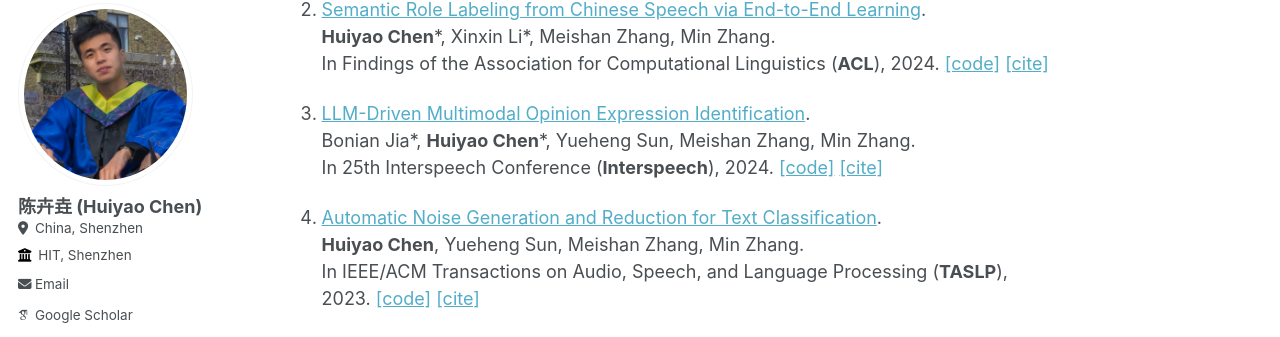
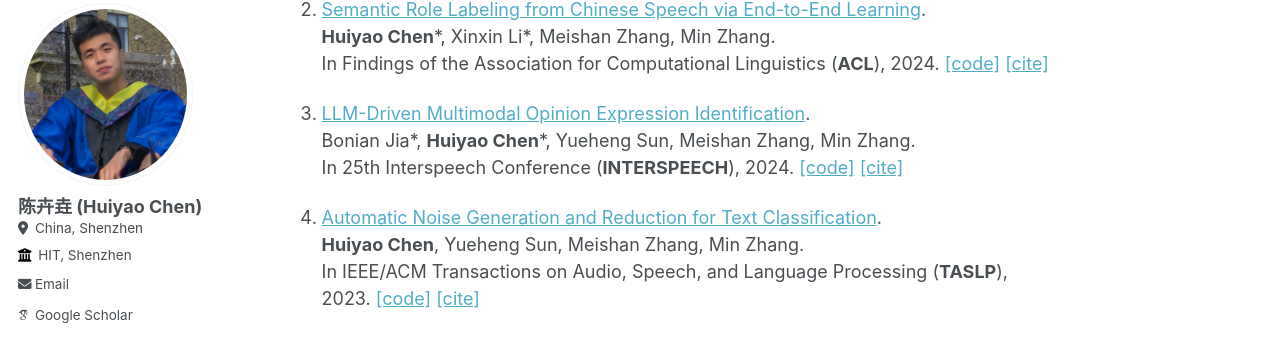
Before and after one commit to DreamH1gh/DreamH1gh.github.io, a Jekyll site: the page built from _pages/about.md, in a window 1280 px wide and 900 px high, scrolled down 1002 px. Shown: the part 103-440 px from the top of the window. Built offline with Jekyll 4.4.1, drawn with Linux system fonts in a browser that asks for light colours; some web fonts are replaced; part of the change alters nothing that is shown.

```diff
--- a/_pages/about.md
+++ b/_pages/about.md
@@ -41,11 +41,11 @@ In Transactions of the Association for Computational Linguistics (**TACL**), 202
 <br/>
 In Findings of the Association for Computational Linguistics (**ACL**), 2024. [[code]](https://github.com/DreamH1gh/SpeechSRL) [[cite]](https://aclanthology.org/2024.findings-acl.527/)
 
-3. [LLM-Driven Multimodal Opinion Expression Identification](https://arxiv.org/abs/2406.18088).
+3. [LLM-Driven Multimodal Opinion Expression Identification](https://www.isca-archive.org/interspeech_2024/jia24_interspeech.pdf).
 <br/>
 Bonian Jia\*, **Huiyao Chen**\*, Yueheng Sun, Meishan Zhang, Min Zhang.
 <br/>
-In 25th Interspeech Conference (**Interspeech**), 2024. [[code]](https://github.com/3cqscbr26/LLM-MOEI) [[cite]](https://scholar.googleusercontent.com/scholar.bib?q=info:cHJzdM51U3AJ:scholar.google.com/&output=citation&scisdr=ClFwRwRWENvYwCCaQjY:AFWwaeYAAAAAZoOcWjb6pqkiYI70Wh4z0dKYMEI&scisig=AFWwaeYAAAAAZoOcWgNDuy7eelrNkr9ExMNkkWc&scisf=4&ct=citation&cd=-1&hl=zh-CN)
+In 25th Interspeech Conference (**INTERSPEECH**), 2024. [[code]](https://github.com/3cqscbr26/LLM-MOEI) [[cite]](https://scholar.googleusercontent.com/scholar.bib?q=info:cHJzdM51U3AJ:scholar.google.com/&output=citation&scisdr=ClFwRwRWENvYwCCaQjY:AFWwaeYAAAAAZoOcWjb6pqkiYI70Wh4z0dKYMEI&scisig=AFWwaeYAAAAAZoOcWgNDuy7eelrNkr9ExMNkkWc&scisf=4&ct=citation&cd=-1&hl=zh-CN)
 
 4. [Automatic Noise Generation and Reduction for Text Classification](https://ieeexplore.ieee.org/abstract/document/10286405/).
 <br/>
```
